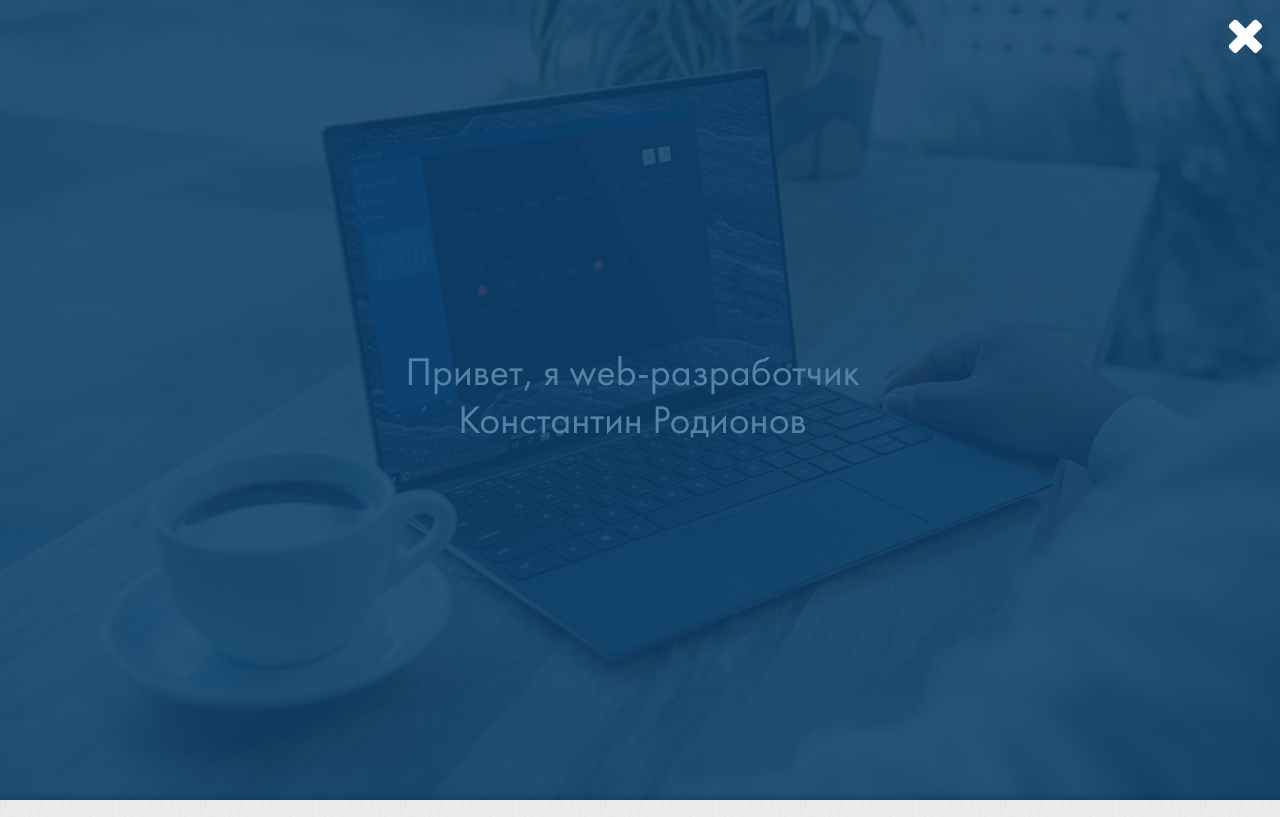
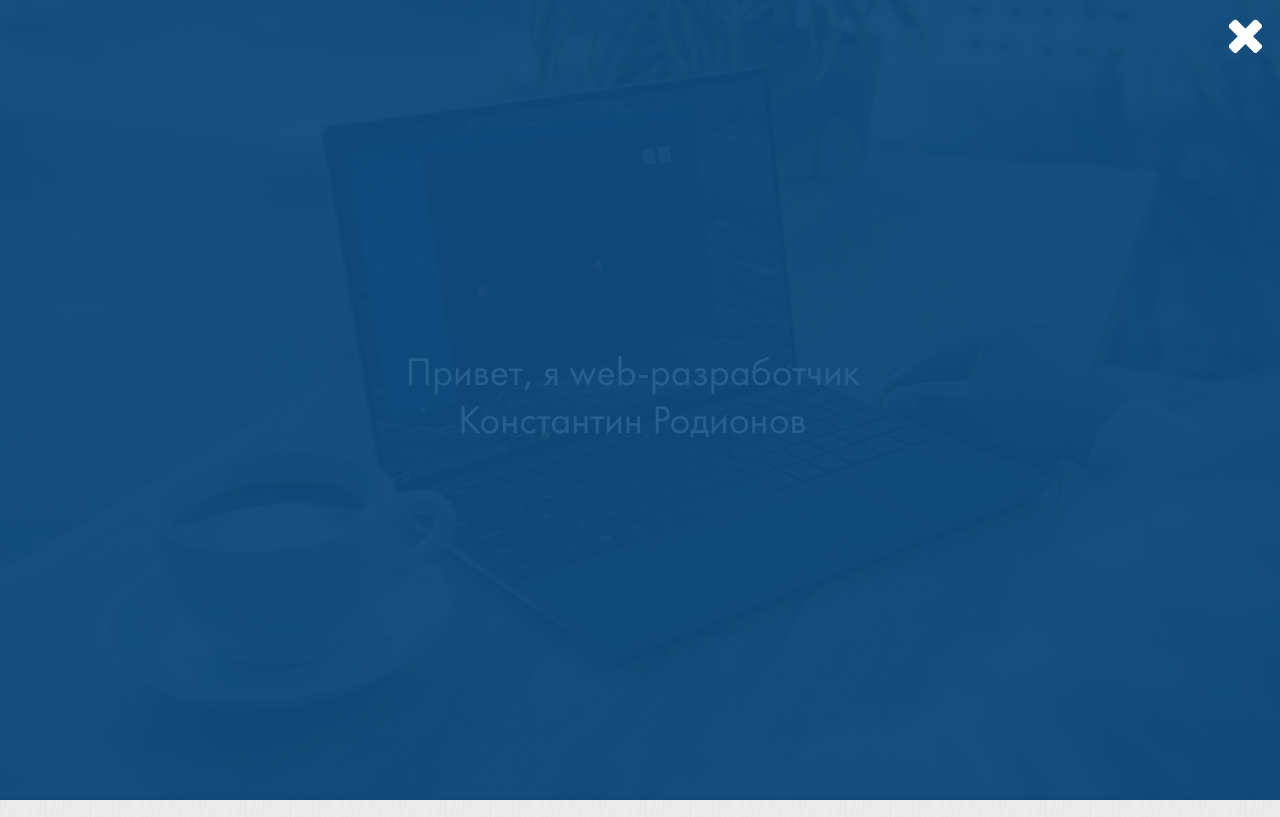
Before and after one commit to rodionovkost/portfolio, a plain HTML site: page index.html in a window 1280 px wide. Both pictures are taken after a click on the picture 30 px from the left and 30 px from the top of the page. Shown: the top 817 px of the page. Drawn offline with Linux system fonts and the light colour scheme.

Commit message:
disable overflow

```diff
--- a/assets/css/style.css
+++ b/assets/css/style.css
@@ -280,7 +280,7 @@ p a:focus:after {
 	position: fixed;
 	width: 100%;
 	height: 100vh;
-	background: rgba(16, 78, 131,0.7);
+	background: rgba(16, 78, 131,0.9);
 	display: none;
 	z-index: 10;
 	left: 0;
--- a/assets/js/script.js
+++ b/assets/js/script.js
@@ -141,7 +141,6 @@ $('#hamb').click(function(){
         $('#lang').css('right','-100px');
         $('.modal_menu').show(1500,function(){
             $('#close').css('opacity','1');
-            $('html').css('overflow-y','hidden');
         });
 });
 $('#close').click(function(){
@@ -153,6 +152,5 @@ $('#close').click(function(){
             $('#inst').css('right','80px');
             $('#vk').css('right','125px');
             $('#telegram').css('right','165px');
-            $('html').css('overflow-y','scroll');
         });
 });
```
